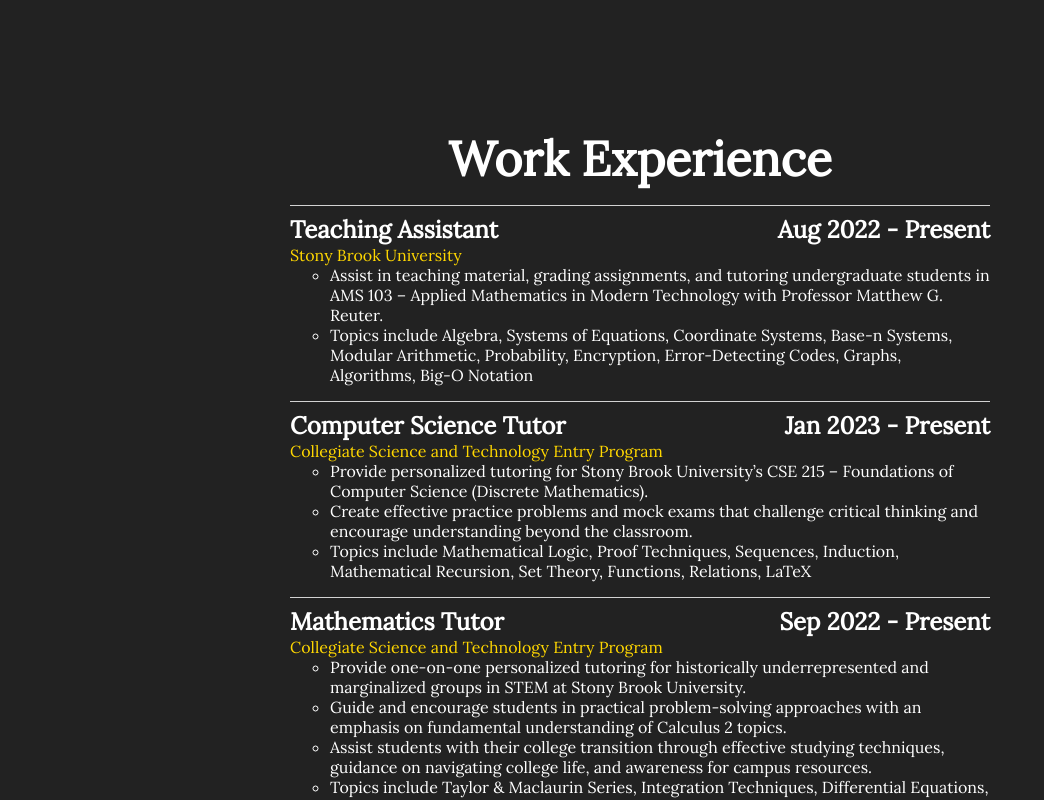
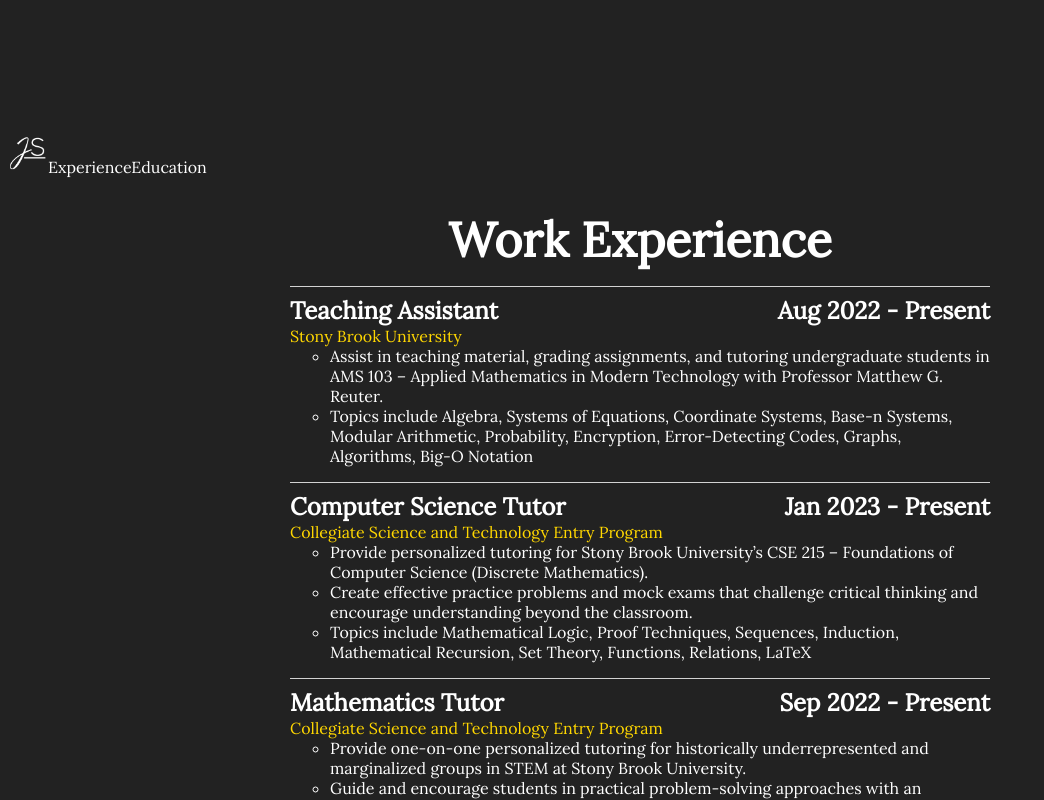
Before and after one commit to jeffreyshum/portfolio-v3, a React (Create React App) app: page / in a window 1280 px wide. Shown: the part 840-1640 px from the top of the page, without its empty margins (0-1044 px from the left). Built offline with nearby package versions, Linux system fonts and the light colour scheme.

Commit message:
Added Beginning Header

```diff
--- a/src/Components/App/App.tsx
+++ b/src/Components/App/App.tsx
@@ -8,8 +8,8 @@
 const App: FC = () => {
 	return (
 		<>
+			<Hero />
 			<Header />
-			<Hero />
 			<Experience />
 			<Education />
 			<Footer />
--- a/src/Components/Education/Education.module.css
+++ b/src/Components/Education/Education.module.css
@@ -1,6 +1,7 @@
 .education {
     max-width: var(--max-center-width);
     margin: 0 auto;
+    padding-top: 2rem;
     margin-bottom: 5rem;
 }
 
--- a/src/Components/Experience/Experience.module.css
+++ b/src/Components/Experience/Experience.module.css
@@ -1,6 +1,7 @@
 .experience {
     max-width: var(--max-center-width);
     margin: 0 auto;
+    padding-top: 2rem;
     margin-bottom: 5rem;
 }
 
--- a/src/Components/Header/Header.module.css
+++ b/src/Components/Header/Header.module.css
@@ -0,0 +1,10 @@
+#header {
+    position: sticky;
+    top: 0;
+    background-color: var(--bg-primary);
+    padding-top: 5px;
+}
+
+.logo {
+    height: 2.5rem;
+}
--- a/src/Components/Header/Header.tsx
+++ b/src/Components/Header/Header.tsx
@@ -1,8 +1,17 @@
 import { FC } from "react"
 import styles from "./Header.module.css"
+import Logo from "../../images/logo.png"
 
 const Header: FC = () => {
-	return <header></header>
+	return (
+		<header id={styles.header}>
+			<a href="#top">
+				<img src={Logo} alt="Logo" className={styles.logo} />
+			</a>
+			<a href="#experience">Experience</a>
+			<a href="#education">Education</a>
+		</header>
+	)
 }
 
 export default Header
--- a/src/globals.css
+++ b/src/globals.css
@@ -33,7 +33,6 @@
     font-family: var(--font);
     color: var(--font-color-primary);
     background: var(--bg-primary);
-    overflow-x: hidden;
     scroll-behavior: smooth;
 }
 
```
Also changed, not shown: src/images/logo.png (added).
